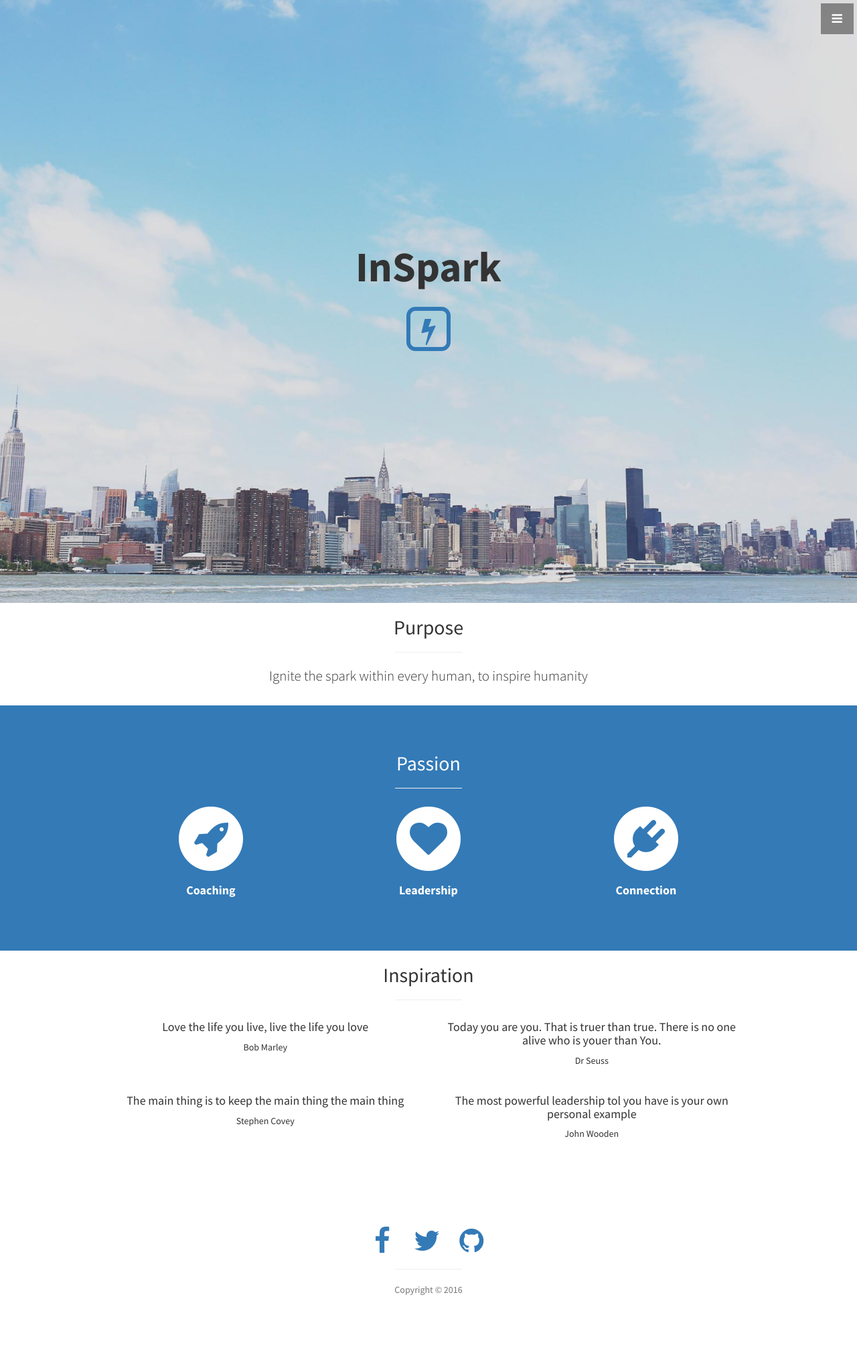
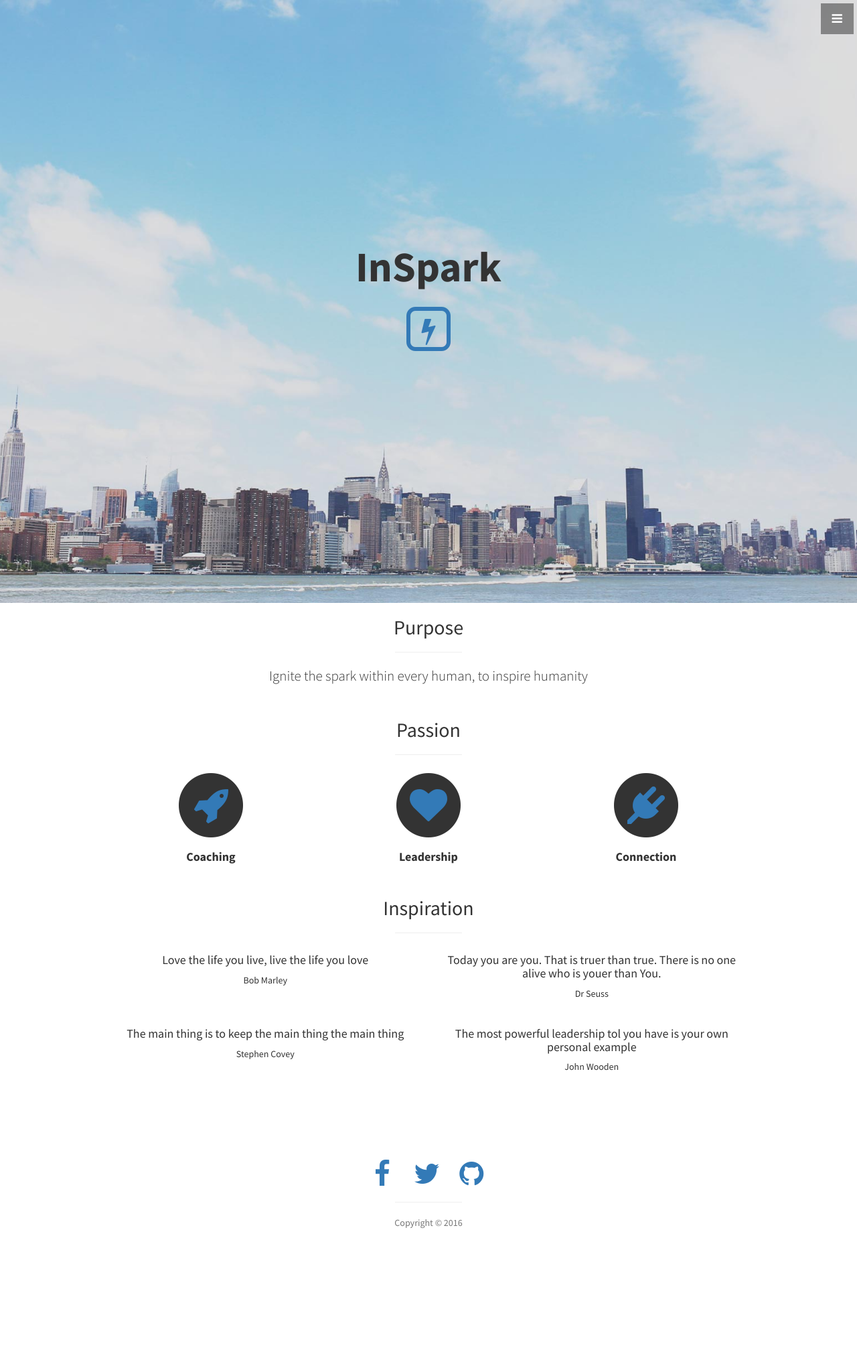
Before and after one commit to jikinluke8/inspark, a Jekyll site: the page built from index.html, in a window 1280 px wide. Shown: the whole page at 67% size. Built offline with Jekyll 4.4.1, drawn with Linux system fonts in a browser that asks for light colours; after the commit the page ends 1945 px from its top, so only the background shows below that.

Commit message:
Update passion.html

```diff
--- a/_includes/passion.html
+++ b/_includes/passion.html
@@ -1,5 +1,5 @@
 <!-- The circle icons use Font Awesome's stacked icon classes. For more information, visit http://fontawesome.io/examples/ -->
-<section id="services" class="services bg-primary">
+<section id="passion" class="passion" bg-primary">
   <div class="container">
     <div class="row text-center">
       <div class="col-lg-10 col-lg-offset-1">
```
